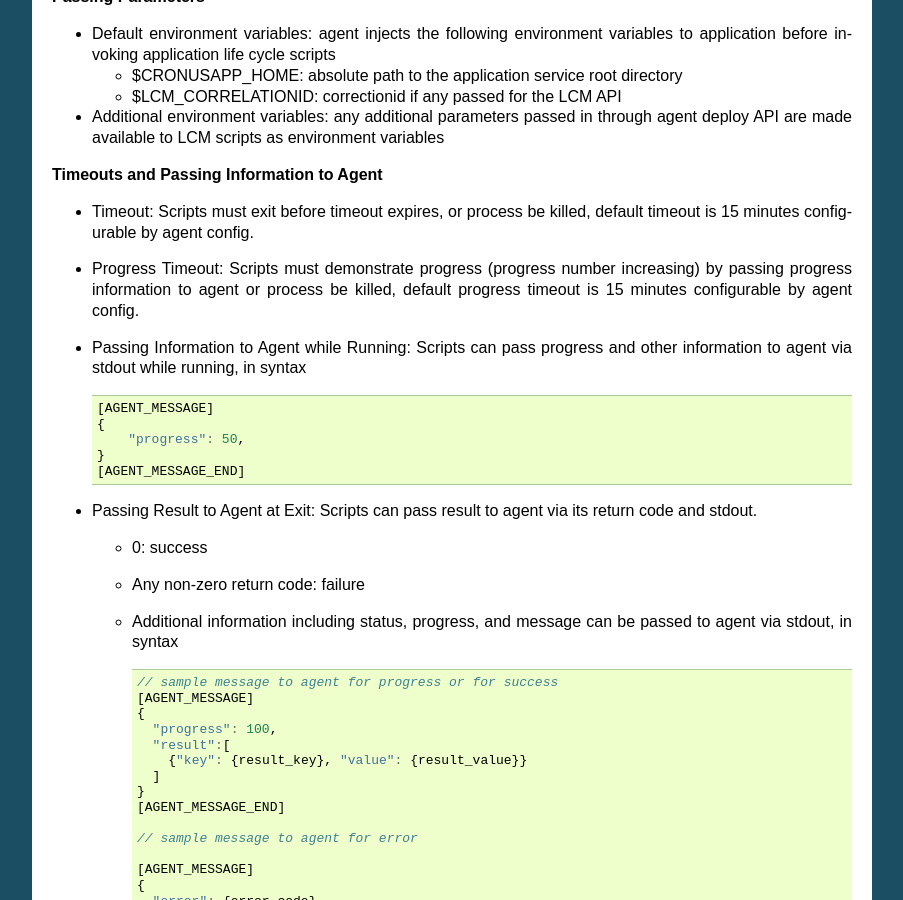
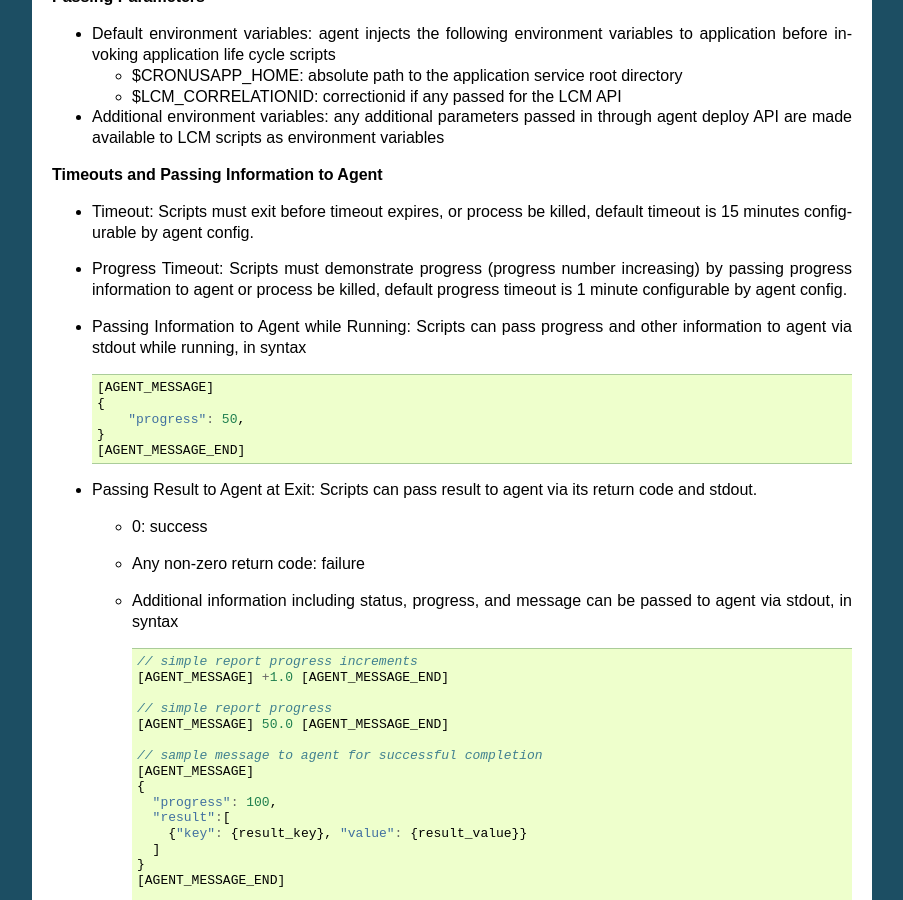
Before and after one commit to cronuspaas/cronusdocs, a Sphinx documentation site: the page built from docs/cronusagent/app_lifecycle.rst, in a window 1280 px wide and 900 px high, scrolled down 1999 px. Shown: the whole window, without its empty margins (198-1101 px from the left). Built offline with Sphinx 7.4.7, drawn with Linux system fonts in a browser that asks for light colours; pages that are not in the unit, such as notebooks, are missing from menus.

Commit message:
lifecycle

```diff
--- a/docs/cronusagent/app_lifecycle.rst
+++ b/docs/cronusagent/app_lifecycle.rst
@@ -120,7 +120,7 @@ Application Life Cycle Management
 **Timeouts and Passing Information to Agent**
 
 * Timeout: Scripts must exit before timeout expires, or process be killed, default timeout is 15 minutes configurable by agent config.
-* Progress Timeout: Scripts must demonstrate progress (progress number increasing) by passing progress information to agent or process be killed, default progress timeout is 15 minutes configurable by agent config.
+* Progress Timeout: Scripts must demonstrate progress (progress number increasing) by passing progress information to agent or process be killed, default progress timeout is 1 minute configurable by agent config.
 * Passing Information to Agent while Running: Scripts can pass progress and other information to agent via stdout while running, in syntax
 
   .. code-block:: javascript
@@ -139,7 +139,13 @@ Application Life Cycle Management
 
     .. code-block:: javascript
 
-      // sample message to agent for progress or for success
+      // simple report progress increments
+      [AGENT_MESSAGE] +1.0 [AGENT_MESSAGE_END]
+
+      // simple report progress
+      [AGENT_MESSAGE] 50.0 [AGENT_MESSAGE_END]
+
+      // sample message to agent for successful completion
       [AGENT_MESSAGE]
       {
         "progress": 100,
```
